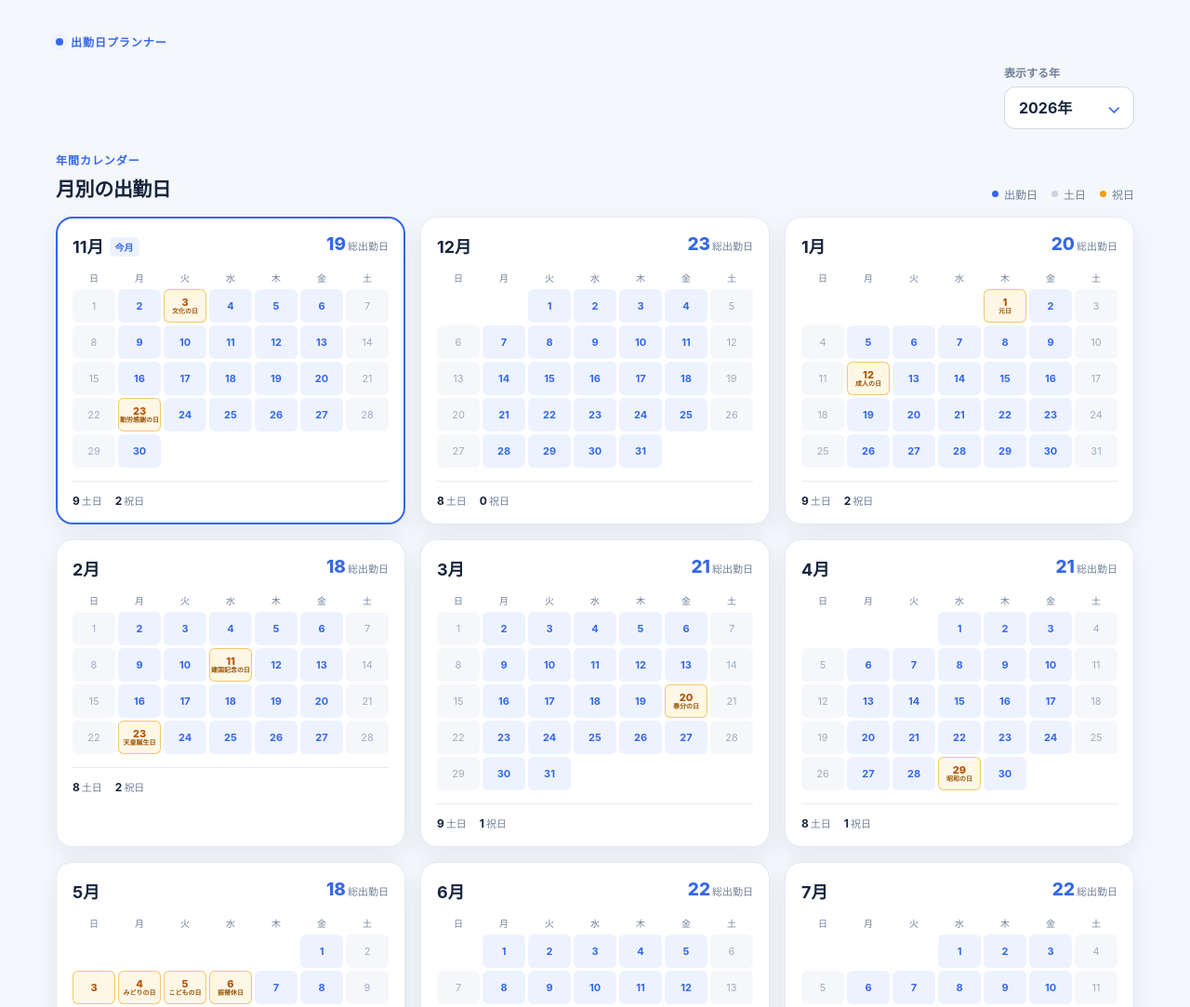
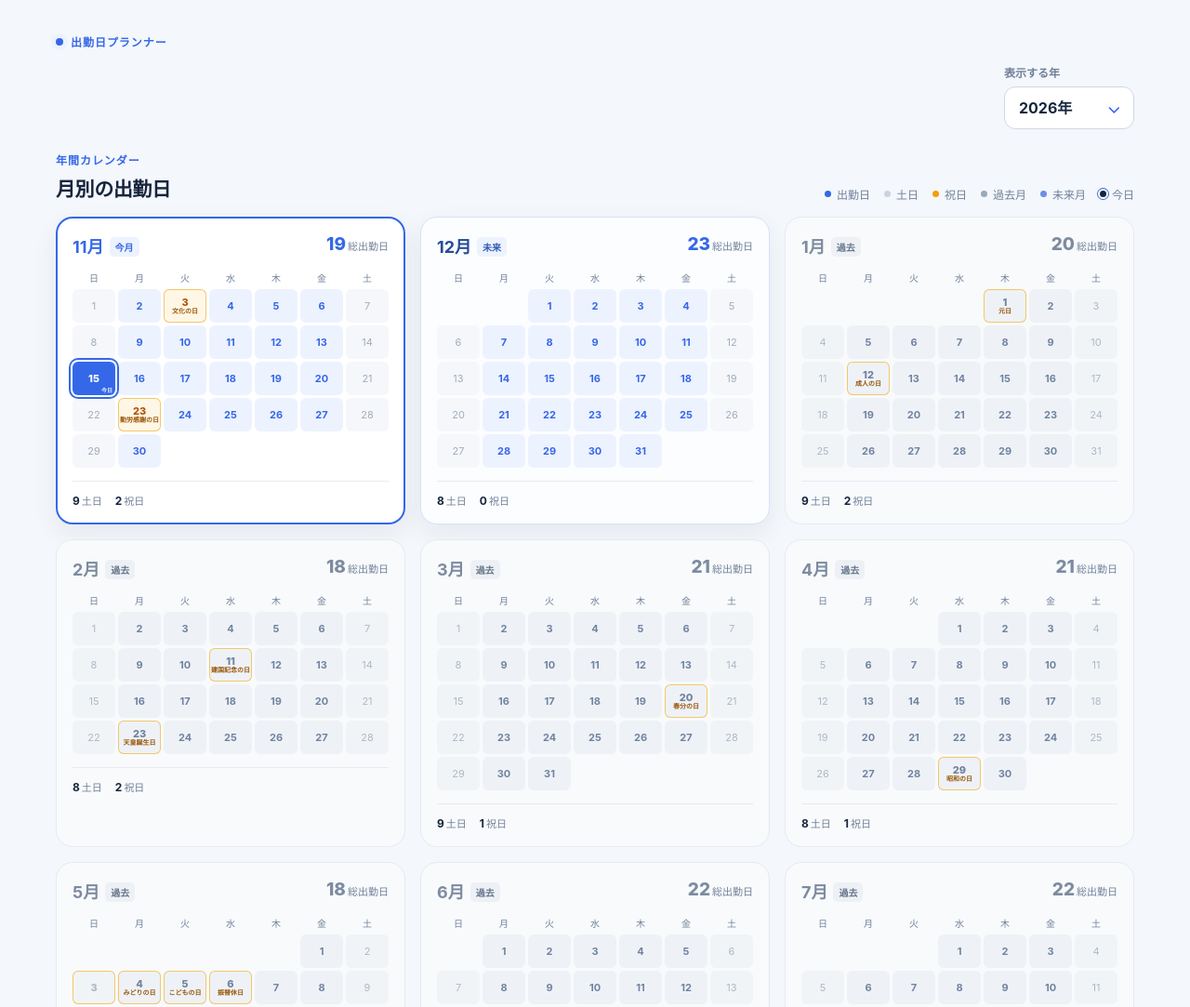
Before and after one commit to projectmind-demo/pm-5-attendance-calendar, a plain HTML site: page public/index.html in a window 1280 px wide. Shown: the top 1083 px of the page at 93% size. Drawn offline with Linux system fonts and the light colour scheme.

Commit message:
task(197): 区分过去月、未来月并标记当日
Task-ID: 197
Execution-ID: 232
Round: 1
Agent: Codex

```diff
--- a/public/app.js
+++ b/public/app.js
@@ -112,12 +112,20 @@
     return { days: days, workdays: workdays, weekends: weekends, holidays: holidayCount };
   }
 
+  function monthStatus(year, month) {
+    if (year < currentYear || (year === currentYear && month < currentMonth)) return "past-month";
+    if (year > currentYear || (year === currentYear && month > currentMonth)) return "future-month";
+    return "current";
+  }
+
   function makeCalendar(year, month, holidays) {
     var stats = countMonth(year, month, holidays);
     var firstWeekday = new Date(year, month, 1).getDay();
-    var html = '<article class="month-card' + (year === currentYear && month === currentMonth ? ' current' : '') + '">';
+    var status = monthStatus(year, month);
+    var statusLabel = status === "past-month" ? "過去" : (status === "future-month" ? "未来" : "今月");
+    var html = '<article class="month-card ' + status + '" aria-label="' + year + '年' + monthNames[month] + '、' + statusLabel + '">';
     html += '<div class="month-top"><div class="month-name">' + monthNames[month];
-    if (year === currentYear && month === currentMonth) html += '<span class="current-label">今月</span>';
+    html += '<span class="current-label month-status-label ' + status + '">' + statusLabel + '</span>';
     html += '</div><div class="month-workdays" aria-label="' + stats.workdays + '日間の総出勤日">' + stats.workdays + '<small>総出勤日</small></div></div>';
     html += '<div class="weekday-row" aria-hidden="true">';
     weekdays.forEach(function (weekday) { html += '<span>' + weekday + '</span>'; });
@@ -128,8 +136,10 @@
       var holidayName = holidays[year + "-" + month + "-" + day];
       var dayType = weekday === 0 || weekday === 6 ? "weekend" : "workday";
       if (holidayName) dayType += " holiday";
+      if (year === currentYear && month === currentMonth && day === today.getDate()) dayType += " today";
       var visibleHolidayName = holidayName && weekday !== 0 && weekday !== 6 ? holidayName : "";
-      var label = year + "年" + (month + 1) + "月" + day + "日" + (visibleHolidayName ? "、" + visibleHolidayName : (weekday === 0 || weekday === 6 ? "、土日" : "、平日"));
+      var isToday = year === currentYear && month === currentMonth && day === today.getDate();
+      var label = year + "年" + (month + 1) + "月" + day + "日" + (isToday ? "、今日" : "") + (visibleHolidayName ? "、" + visibleHolidayName : (weekday === 0 || weekday === 6 ? "、土日" : "、平日"));
       html += '<span class="day ' + dayType + '" aria-label="' + label + '" title="' + label + '"><b>' + day + '</b>' + (visibleHolidayName ? '<small class="holiday-name">' + visibleHolidayName + '</small>' : '') + '</span>';
     }
     html += '</div><div class="month-stats"><span><strong>' + stats.weekends + '</strong>土日</span><span><strong>' + stats.holidays + '</strong>祝日</span></div></article>';
--- a/public/index.html
+++ b/public/index.html
@@ -33,6 +33,9 @@
             <span><i class="legend-dot workday"></i>出勤日</span>
             <span><i class="legend-dot weekend"></i>土日</span>
             <span><i class="legend-dot holiday"></i>祝日</span>
+            <span><i class="legend-dot past"></i>過去月</span>
+            <span><i class="legend-dot future"></i>未来月</span>
+            <span><i class="legend-dot today"></i>今日</span>
           </div>
         </div>
         <div id="monthGrid" class="month-grid" aria-live="polite"></div>
--- a/public/styles.css
+++ b/public/styles.css
@@ -51,19 +51,33 @@ h2 { font-size: 21px; letter-spacing: -.02em; }
 .primary .summary-unit { color: #dce6ff; }
 .calendar-section { margin-bottom: 20px; }
 .section-heading { align-items: end; margin-bottom: 16px; }
-.legend { display: flex; gap: 15px; color: var(--muted); font-size: 12px; }
+.legend { display: flex; flex-wrap: wrap; justify-content: flex-end; gap: 8px 15px; color: var(--muted); font-size: 12px; }
 .legend span { display: inline-flex; align-items: center; gap: 6px; }
 .legend-dot { display: inline-block; width: 7px; height: 7px; border-radius: 50%; }
 .legend-dot.workday { background: var(--blue); }
 .legend-dot.weekend { background: #cbd3df; }
 .legend-dot.holiday { background: var(--orange); }
+.legend-dot.past { background: #9aa8ba; }
+.legend-dot.future { background: #6b8fe5; }
+.legend-dot.today { background: var(--ink); box-shadow: 0 0 0 2px #fff, 0 0 0 3px var(--blue); }
 .month-grid { display: grid; grid-template-columns: repeat(3, minmax(0, 1fr)); gap: 16px; }
 .month-card { padding: 17px; transition: transform .2s ease, border-color .2s ease; }
+.month-card.past-month { color: #718097; background: #f8fafc; box-shadow: none; }
+.month-card.past-month .month-name,
+.month-card.past-month .month-workdays { color: #7d8ba0; }
+.month-card.past-month .day.workday { color: #7183a0; background: #eef2f7; }
+.month-card.past-month .day.weekend { color: #aeb8c5; background: #f1f4f7; }
+.month-card.future-month { border-color: #d7e1f4; background: #fcfdff; }
+.month-card.future-month .month-name { color: #254c99; }
 .month-card.current { border: 2px solid var(--blue); padding: 16px; }
+.month-card.current .month-name { color: var(--blue); }
 .month-card:hover { transform: translateY(-2px); }
 .month-top { display: flex; align-items: flex-start; justify-content: space-between; margin-bottom: 14px; }
 .month-name { font-size: 18px; font-weight: 750; }
 .current-label { display: inline-block; margin-left: 6px; padding: 3px 6px; border-radius: 5px; color: var(--blue); background: var(--blue-soft); font-size: 10px; font-weight: 700; vertical-align: 2px; }
+.month-status-label.past-month { color: #66758b; background: #edf1f5; }
+.month-status-label.future-month { color: #315ab1; background: #edf2ff; }
+.month-status-label.current { color: var(--blue); background: var(--blue-soft); }
 .month-workdays { color: var(--blue); font-size: 19px; font-weight: 800; }
 .month-workdays small { margin-left: 2px; color: var(--muted); font-size: 11px; font-weight: 500; }
 .weekday-row, .days-grid { display: grid; grid-template-columns: repeat(7, 1fr); gap: 3px; text-align: center; }
@@ -74,6 +88,17 @@ h2 { font-size: 21px; letter-spacing: -.02em; }
 .day.workday { color: var(--blue); background: var(--blue-soft); font-weight: 700; }
 .day.weekend { color: #a2adbd; background: #f5f7fa; }
 .day.holiday { color: #b45309; background: var(--orange-soft); box-shadow: inset 0 0 0 1px #f4c66b; font-weight: 800; }
+.day.today {
+  position: relative;
+  z-index: 1;
+  color: #fff;
+  background: var(--blue);
+  box-shadow: 0 0 0 2px var(--surface), 0 0 0 4px var(--blue);
+  font-weight: 800;
+}
+.day.today .holiday-name { color: #fff; }
+.day.today.holiday { color: #fff; background: #c56a00; box-shadow: 0 0 0 2px var(--surface), 0 0 0 4px var(--orange); }
+.day.today::after { content: "今日"; position: absolute; right: 3px; bottom: 2px; color: currentColor; font-size: 6px; line-height: 1; opacity: .9; }
 .day.empty { background: transparent; }
 .month-stats { display: flex; gap: 14px; margin-top: 14px; padding-top: 12px; border-top: 1px solid var(--line); color: var(--muted); font-size: 11px; }
 .month-stats strong { margin-right: 2px; color: var(--ink); font-size: 12px; }
@@ -98,6 +123,7 @@ footer { padding: 9px 0; color: var(--muted); font-size: 11px; text-align: cente
   .month-workdays { font-size: 17px; }
   .day { height: 36px; font-size: 10px; }
   .holiday-name { font-size: 6px; }
+  .day.today::after { right: 2px; bottom: 2px; font-size: 5px; }
   .month-stats { justify-content: space-between; gap: 4px; font-size: 10px; }
   .month-stats strong { font-size: 11px; }
 }
```
